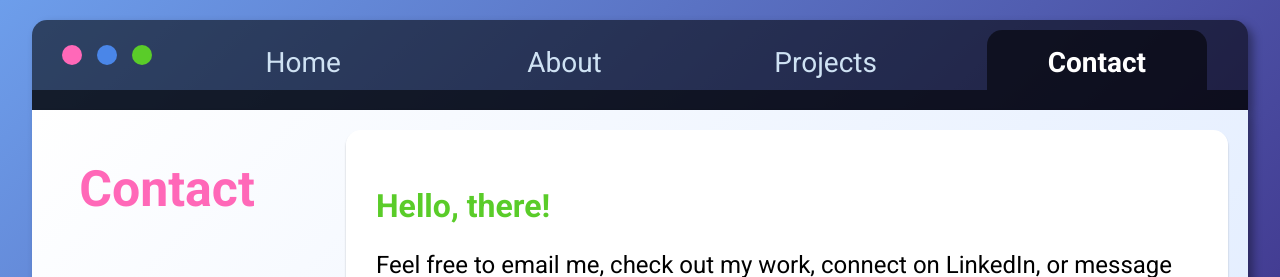
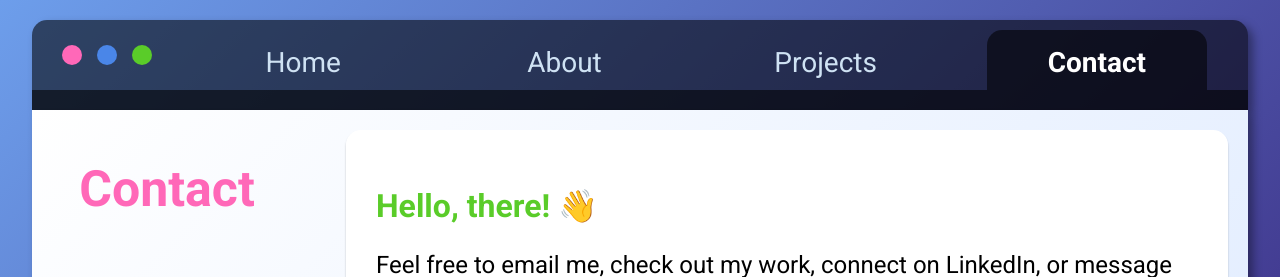
Before and after one commit to joekgilberto/portfolio, a React (Create React App) app: page /contact in a window 1280 px wide. Shown: the top 277 px of the page. Built offline with nearby package versions, Linux system fonts and the light colour scheme.

Commit message:
adds emjoi

```diff
--- a/src/pages/Contact/Contact.jsx
+++ b/src/pages/Contact/Contact.jsx
@@ -31,7 +31,7 @@ function Contact({ setPage }) {
                 </div>
                 <div className="contact-info">
                     <div className="hello-there">
-                    <h2 className="green-text">Hello, there!</h2>
+                    <h2 className="green-text">Hello, there! 👋</h2>
                     <p>Feel free to email me, check out my work, connect on LinkedIn, or message me through the following form!  I would love to get in touch.</p>
                     </div>
                     <div className="contact-link-list">
```
